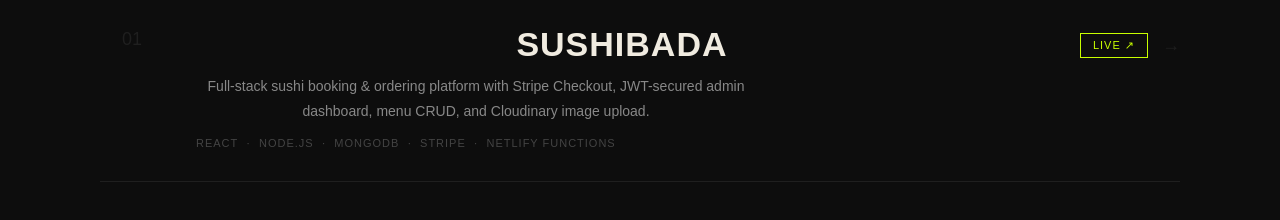
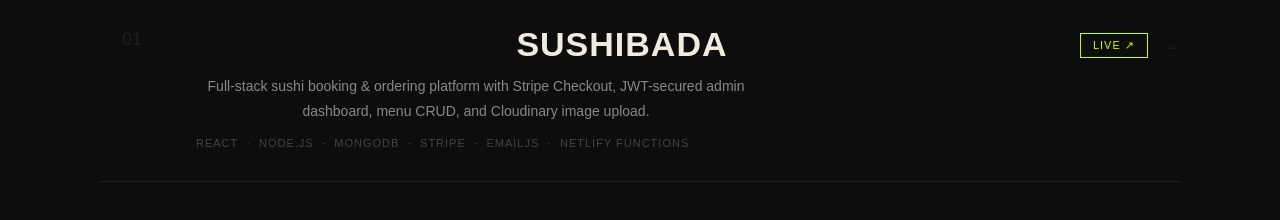
Before and after one commit to wenluanfei/portfolio-react, a React (Create React App) app: page / in a window 1280 px wide. Shown: the part 1980-2200 px from the top of the page. Built offline with nearby package versions, Linux system fonts and the light colour scheme.

Commit message:
add tags

```diff
--- a/src/components/Projects.jsx
+++ b/src/components/Projects.jsx
@@ -6,7 +6,7 @@
     num: '01',
     title: 'SUSHIBADA',
     desc: 'Full-stack sushi booking & ordering platform with Stripe Checkout, JWT-secured admin dashboard, menu CRUD, and Cloudinary image upload.',
-    tags: ['React', 'Node.js', 'MongoDB', 'Stripe', 'Netlify Functions'],
+    tags: ['React', 'Node.js', 'MongoDB', 'Stripe','EmailJS', 'Netlify Functions'],
     status:  'Live ↗',
     live: true,
     url: 'https://sushibada.netlify.app/',
```
